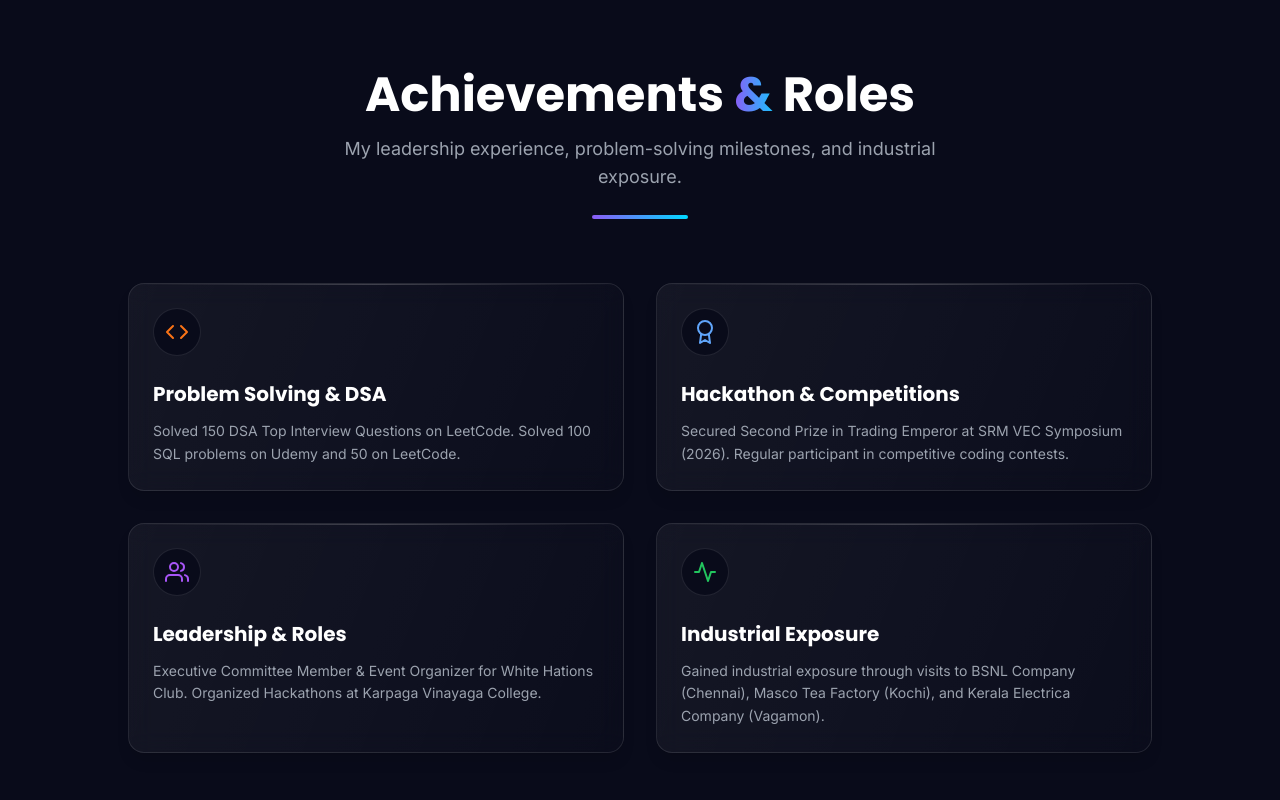
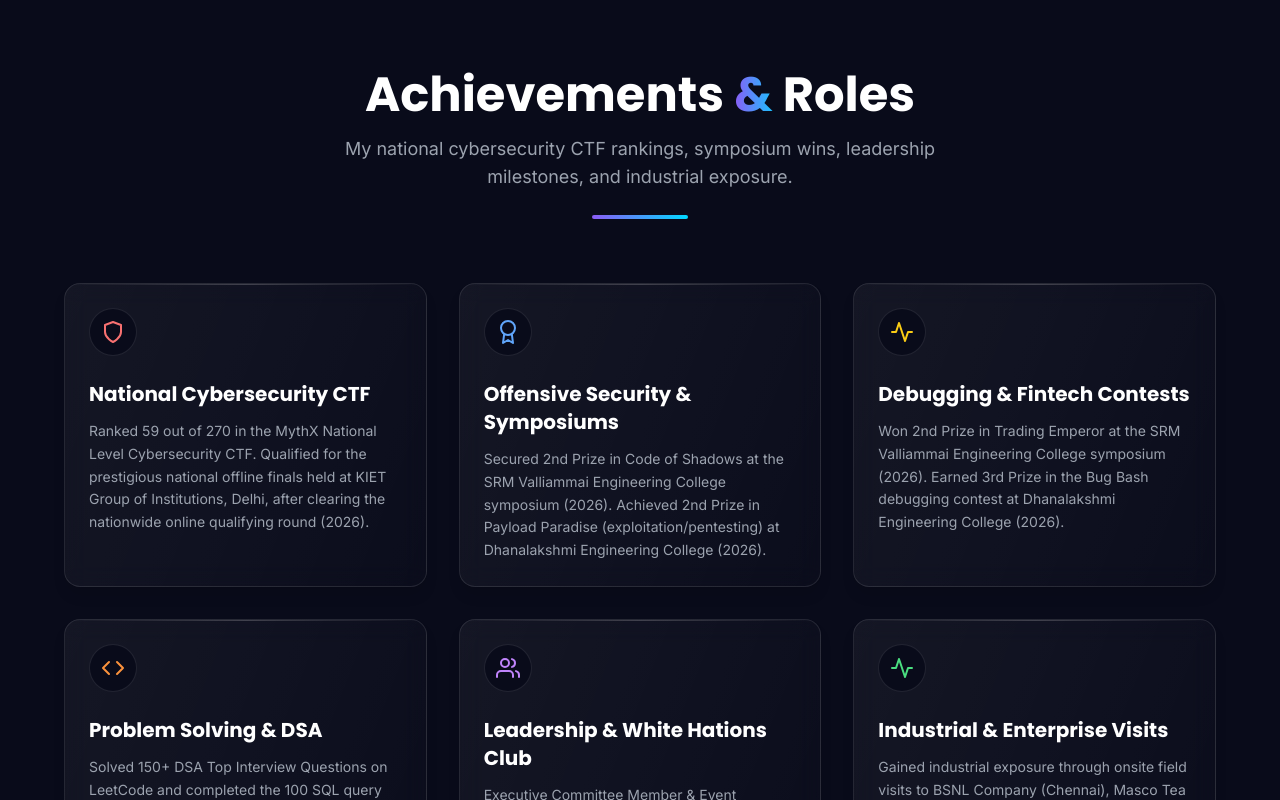
Before and after one commit to naveenkumar-arch/myportfolio, a React (Vite) app: page / in a window 1280 px wide. Shown: the part 7940-8740 px from the top of the page. Built offline with nearby package versions, Linux system fonts and the light colour scheme.

Commit message:
feat: add 5 prestigious symposium prizes and MythX CTF National Finals rank to achievements with custom cybersecurity cards

```diff
--- a/src/components/sections/ExperienceJourney.jsx
+++ b/src/components/sections/ExperienceJourney.jsx
@@ -1,36 +1,50 @@
 import React from 'react';
 import { motion } from 'framer-motion';
-import { FiAward, FiUsers, FiActivity, FiCode } from 'react-icons/fi';
+import { FiAward, FiUsers, FiActivity, FiCode, FiShield } from 'react-icons/fi';
 import SectionHeading from '../ui/SectionHeading';
 import GlassCard from '../ui/GlassCard';
 
 const achievements = [
   {
-    title: 'Problem Solving & DSA',
-    description: 'Solved 150 DSA Top Interview Questions on LeetCode. Solved 100 SQL problems on Udemy and 50 on LeetCode.',
-    icon: FiCode, // Wait, I need to import FiCode
-    color: 'text-orange-500',
-    borderColor: 'border-orange-500/50'
+    title: 'National Cybersecurity CTF',
+    description: 'Ranked 59 out of 270 in the MythX National Level Cybersecurity CTF. Qualified for the prestigious national offline finals held at KIET Group of Institutions, Delhi, after clearing the nationwide online qualifying round (2026).',
+    icon: FiShield,
+    color: 'text-red-400',
+    borderColor: 'border-red-500/50'
   },
   {
-    title: 'Hackathon & Competitions',
-    description: 'Secured Second Prize in Trading Emperor at SRM VEC Symposium (2026). Regular participant in competitive coding contests.',
+    title: 'Offensive Security & Symposiums',
+    description: 'Secured 2nd Prize in Code of Shadows at the SRM Valliammai Engineering College symposium (2026). Achieved 2nd Prize in Payload Paradise (exploitation/pentesting) at Dhanalakshmi Engineering College (2026).',
     icon: FiAward,
     color: 'text-blue-400',
     borderColor: 'border-blue-400/50'
   },
   {
-    title: 'Leadership & Roles',
-    description: 'Executive Committee Member & Event Organizer for White Hations Club. Organized Hackathons at Karpaga Vinayaga College.',
+    title: 'Debugging & Fintech Contests',
+    description: 'Won 2nd Prize in Trading Emperor at the SRM Valliammai Engineering College symposium (2026). Earned 3rd Prize in the Bug Bash debugging contest at Dhanalakshmi Engineering College (2026).',
+    icon: FiActivity,
+    color: 'text-yellow-400',
+    borderColor: 'border-yellow-500/50'
+  },
+  {
+    title: 'Problem Solving & DSA',
+    description: 'Solved 150+ DSA Top Interview Questions on LeetCode and completed the 100 SQL query challenge on Udemy. Active participant in competitive programming challenges.',
+    icon: FiCode,
+    color: 'text-orange-400',
+    borderColor: 'border-orange-500/50'
+  },
+  {
+    title: 'Leadership & White Hations Club',
+    description: 'Executive Committee Member & Event Organizer for White Hations Club. Organized high-impact Hackathons and technical events at Karpaga Vinayaga College.',
     icon: FiUsers,
-    color: 'text-purple-500',
+    color: 'text-purple-400',
     borderColor: 'border-purple-500/50'
   },
   {
-    title: 'Industrial Exposure',
-    description: 'Gained industrial exposure through visits to BSNL Company (Chennai), Masco Tea Factory (Kochi), and Kerala Electrica Company (Vagamon).',
+    title: 'Industrial & Enterprise Visits',
+    description: 'Gained industrial exposure through onsite field visits to BSNL Company (Chennai), Masco Tea Factory (Kochi), and Kerala Electrical Company (Vagamon).',
     icon: FiActivity,
-    color: 'text-green-500',
+    color: 'text-green-400',
     borderColor: 'border-green-500/50'
   }
 ];
@@ -42,10 +56,10 @@ const ExperienceJourney = () => {
       <div className="container mx-auto px-6">
         <SectionHeading
           title="Achievements & Roles"
-          subtitle="My leadership experience, problem-solving milestones, and industrial exposure."
+          subtitle="My national cybersecurity CTF rankings, symposium wins, leadership milestones, and industrial exposure."
         />
 
-        <div className="grid grid-cols-1 md:grid-cols-2 gap-8 max-w-5xl mx-auto">
+        <div className="grid grid-cols-1 md:grid-cols-2 lg:grid-cols-3 gap-8 max-w-6xl mx-auto">
           {achievements.map((item, index) => (
             <motion.div
               key={index}
@@ -53,13 +67,14 @@ const ExperienceJourney = () => {
               whileInView={{ opacity: 1, scale: 1 }}
               viewport={{ once: true }}
               transition={{ duration: 0.5, delay: index * 0.1 }}
+              className="h-full"
             >
-              <GlassCard className={`h-full border-t-2 ${item.borderColor} hover:-translate-y-2 transition-transform duration-300`}>
+              <GlassCard className={`h-full border-t-2 ${item.borderColor} hover:-translate-y-2 transition-all duration-300 flex flex-col`}>
                 <div className={`w-12 h-12 rounded-full bg-background flex items-center justify-center mb-6 border border-white/10 ${item.color}`}>
                   <item.icon size={24} />
                 </div>
                 <h4 className="text-xl font-bold text-white mb-3">{item.title}</h4>
-                <p className="text-gray-400 text-sm leading-relaxed">
+                <p className="text-gray-400 text-sm leading-relaxed flex-grow">
                   {item.description}
                 </p>
               </GlassCard>
```
